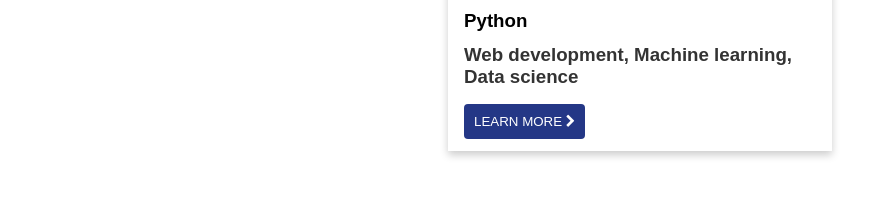
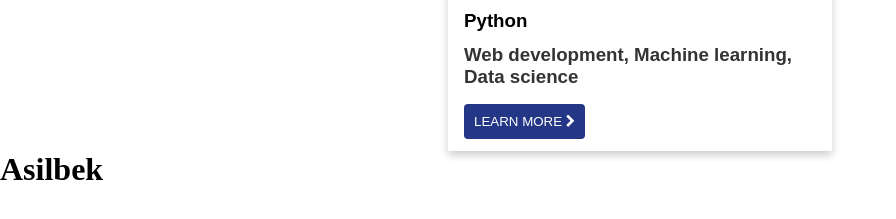
Before and after one commit to asilbekjscdr/portfolio, a plain HTML site: page card.html in a window 1280 px wide. Shown: the part 63-282 px from the top of the page, without its empty margins (0-896 px from the left). Drawn offline with Linux system fonts and the light colour scheme.

Commit message:
Update card.html

```diff
--- a/card.html
+++ b/card.html
@@ -18,5 +18,7 @@
             <!-- <button class="button-2" type="button" name="detail">LESSONS</button> -->
         </div>
     </div>
+
+    <h1>Asilbek</h1>
 </body>
 </html>
```
